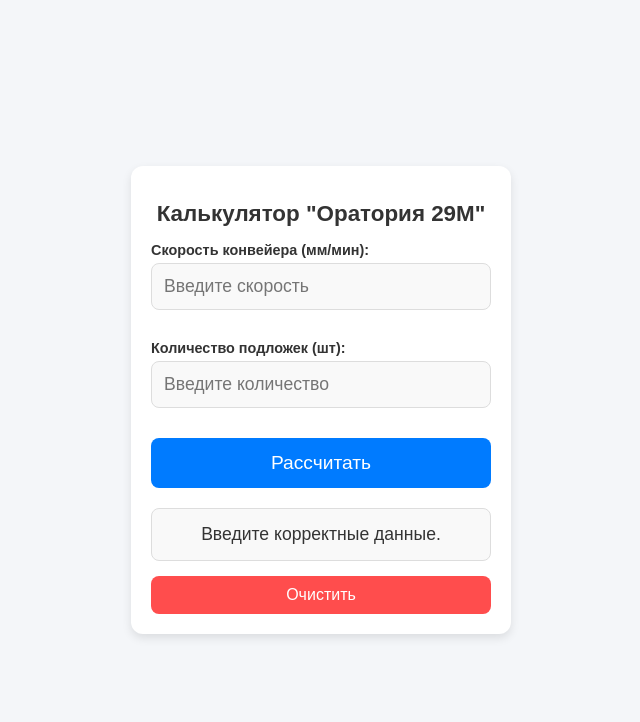
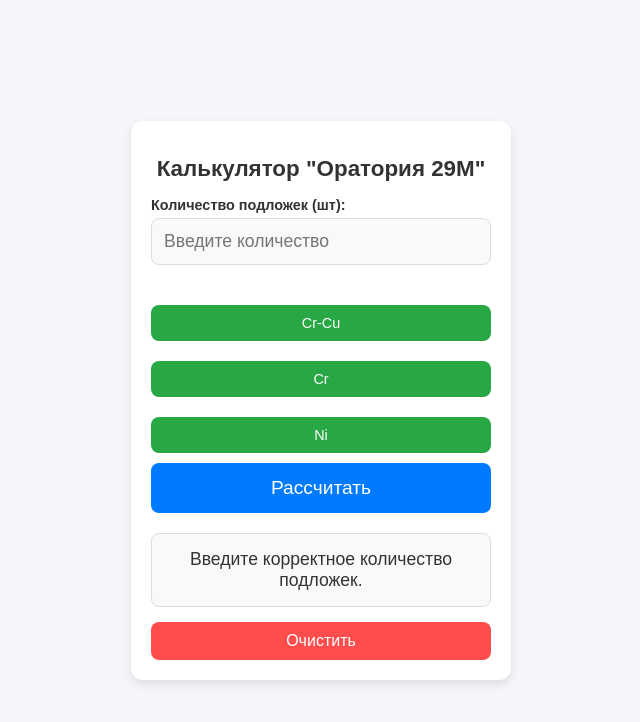
Before and after one commit to t3mati/oriona, a plain HTML site: page index.html in a window 1280 px wide. Both pictures are taken after a click on the button "Рассчитать". Shown: the whole page, without its empty margins (319-959 px from the left). Drawn offline with Linux system fonts and the light colour scheme.

Commit message:
Update index.html

```diff
--- a/index.html
+++ b/index.html
@@ -107,6 +107,37 @@
             background-color: #cc0000;
         }
 
+        .process-btn {
+            background-color: #28a745;
+            color: white;
+            font-size: 1rem;
+            padding: 10px;
+            border: none;
+            border-radius: 8px;
+            cursor: pointer;
+            width: 100%;
+            margin-top: 10px;
+            transition: background-color 0.3s ease;
+        }
+
+        .process-btn:hover {
+            background-color: #218838;
+        }
+
+        .speed-input {
+            display: none;
+        }
+
+        .processes-container {
+            margin-top: 20px;
+        }
+
+        .process-btn {
+            width: 100%;
+            font-size: 0.9rem;
+            margin-bottom: 10px; /* Отступ между кнопками */
+        }
+
         /* Мобильная версия */
         @media (max-width: 600px) {
             h1 {
@@ -122,6 +153,11 @@
                 font-size: 1rem;
                 padding: 12px;
             }
+
+            .process-btn {
+                width: 100%;
+                margin-bottom: 10px;
+            }
         }
 
     </style>
@@ -129,46 +165,103 @@
 <body>
     <div class="calculator">
         <h1>Калькулятор "Оратория 29М"</h1>
-        <div class="input-group">
-            <label for="speed">Скорость конвейера (мм/мин):</label>
-            <input type="number" id="speed" placeholder="Введите скорость">
-        </div>
+
         <div class="input-group">
             <label for="quantity">Количество подложек (шт):</label>
             <input type="number" id="quantity" placeholder="Введите количество">
         </div>
+
+        <!-- Контейнер для кнопок процессов, теперь вертикально расположены -->
+        <div class="processes-container">
+            <button class="process-btn" onclick="setProcess('Cr-Cu')">Cr-Cu</button>
+            <button class="process-btn" onclick="setProcess('Cr')">Cr</button>
+            <button class="process-btn" onclick="setProcess('Ni')">Ni</button>
+        </div>
+
+        <!-- Поле ввода скорости, скрыто по умолчанию -->
+        <div class="input-group speed-input" id="speed-input">
+            <label for="speed">Скорость конвейера (мм/мин):</label>
+            <input type="number" id="speed" placeholder="Введите скорость">
+        </div>
+
+        <!-- Кнопка для расчета -->
         <button onclick="calculateTimes()">Рассчитать</button>
+
+        <!-- Вывод результата -->
         <div id="result"></div>
+
+        <!-- Кнопка для очистки результата -->
         <button class="clear-btn" onclick="clearResult()">Очистить</button>
     </div>
 
     <script>
+        let selectedProcess = '';
+        let initialSpeed = 0;
+        let changeSpeedAt = 0;
+        let userSpeed = 0;
+
+        // Функция выбора процесса с заложенными значениями для скорости
+        function setProcess(process) {
+            selectedProcess = process;
+
+            // Задаем начальную скорость и расстояние для изменения скорости для каждого процесса
+            if (process === 'Cr-Cu') {
+                initialSpeed = 27;  // мм/мин
+                changeSpeedAt = 600; // см (60 см)
+            } else if (process === 'Cr') {
+                initialSpeed = 37;  // мм/мин
+                changeSpeedAt = 800; // см (80 см)
+            } else if (process === 'Ni') {
+                initialSpeed = 50;  // мм/мин
+                changeSpeedAt = 1000; // см (100 см)
+            }
+
+            // Показываем поле для ввода скорости
+            document.getElementById('speed-input').style.display = 'block';
+
+            // Обновляем текст результата
+            document.getElementById('result').textContent = `Выбран процесс: ${process}. Введите скорость после достижения соответствующего расстояния.`;
+        }
+
         function calculateTimes() {
-            const speed = parseFloat(document.getElementById('speed').value);
             const quantity = parseInt(document.getElementById('quantity').value);
+            userSpeed = parseFloat(document.getElementById('speed').value) || initialSpeed;
 
-            if (isNaN(speed) || isNaN(quantity) || speed <= 0 || quantity <= 0) {
-                document.getElementById('result').textContent = "Введите корректные данные.";
+            if (isNaN(quantity) || quantity <= 0) {
+                document.getElementById('result').textContent = "Введите корректное количество подложек.";
                 return;
             }
 
             const conveyorLength = 1900; // Длина конвейера (мм)
             const productAndGapLength = 125 + 25; // Длина продукции + зазор (мм)
 
-            const timeFirst = conveyorLength / speed; // Время выхода первой подложки (мин)
-            const timeLast = timeFirst + (quantity - 1) * (productAndGapLength / speed); // Время выхода последней подложки (мин)
+            // Время выхода первой подложки с учетом начальной скорости
+            let timeFirst = conveyorLength / initialSpeed;
+
+            // Время выхода последней подложки с учетом изменения скорости
+            let timeLast;
+            if (conveyorLength >= changeSpeedAt * 10) {  // проверяем если скорость меняется
+                const timeToChange = changeSpeedAt * 10 / initialSpeed; // время до изменения скорости
+                const remainingDistance = conveyorLength - changeSpeedAt * 10; // расстояние после изменения скорости
+                const newSpeed = userSpeed; // новая скорость, если введена
+
+                const newTime = remainingDistance / newSpeed;
+                timeLast = timeToChange + newTime;  // время последней подложки
+            } else {
+                // Если не требуется изменения скорости
+                timeLast = timeFirst + (quantity - 1) * (productAndGapLength / initialSpeed);
+            }
 
             document.getElementById('result').innerHTML = `
-                Первая подложка выйдет через: <b>${timeFirst.toFixed(2)}</b> мин.<br>
-                Последняя подложка выйдет через: <b>${timeLast.toFixed(2)}</b> мин.
+                Первая подложка выйдет за ${timeFirst.toFixed(2)} минут.
+                Последняя подложка выйдет за ${timeLast.toFixed(2)} минут.
             `;
         }
 
-        // Очистка результата
         function clearResult() {
+            document.getElementById('result').innerHTML = '';
+            document.getElementById('quantity').value = '';
             document.getElementById('speed').value = '';
-            document.getElementById('quantity').value = '';
-            document.getElementById('result').innerHTML = '';
         }
     </script>
 </body>
```
